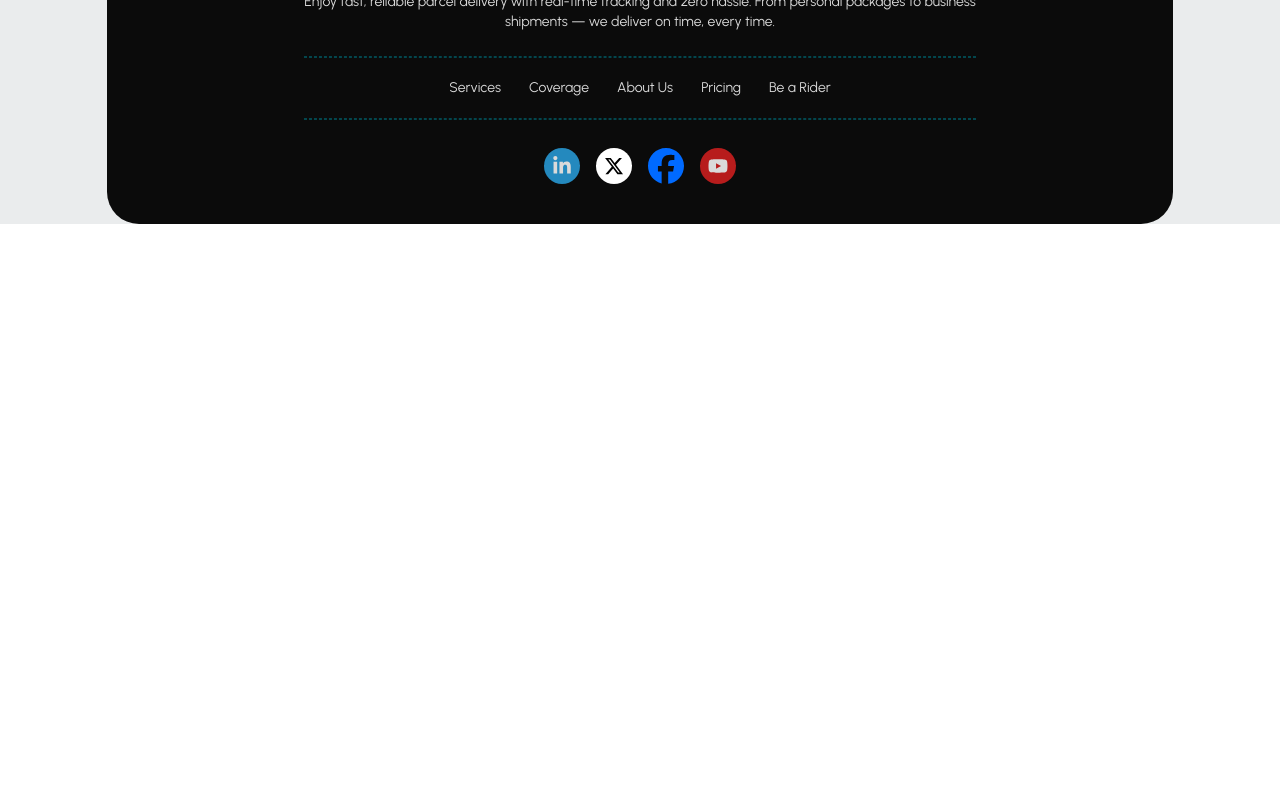
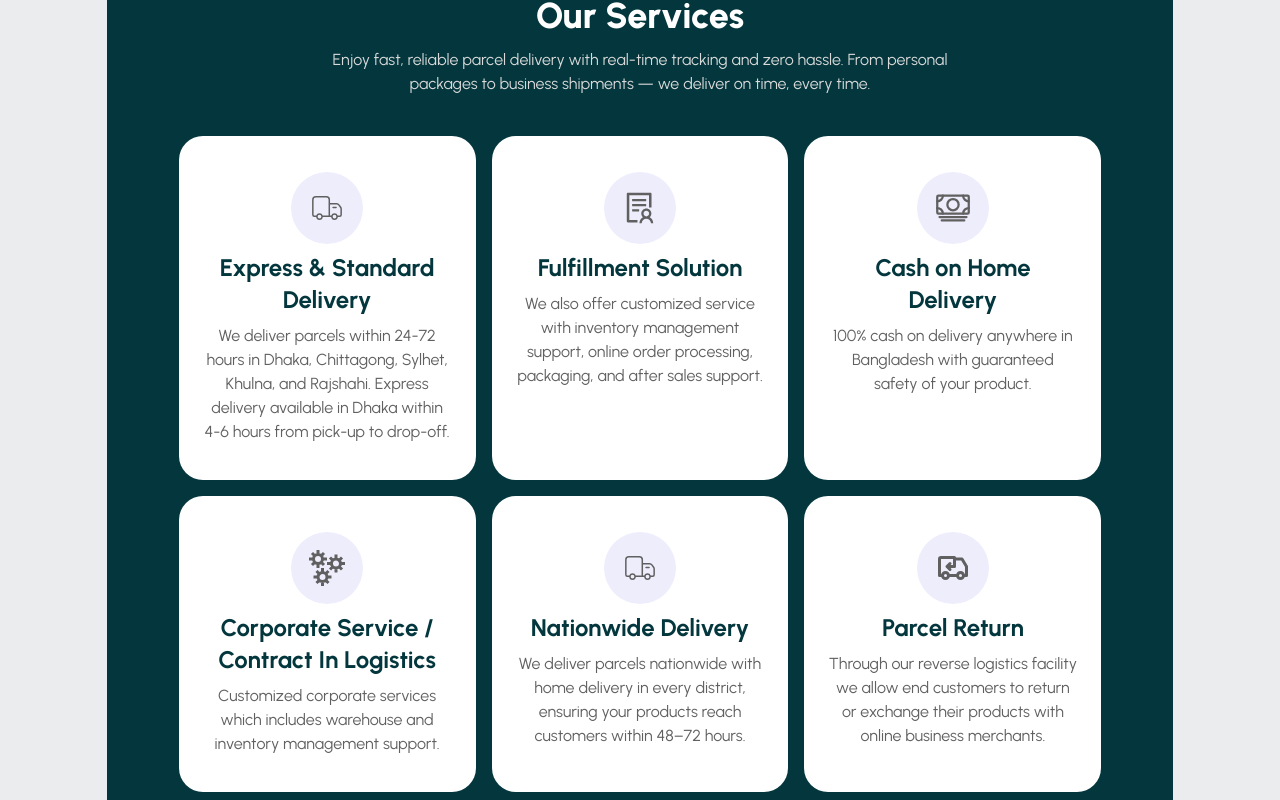
Before and after one commit to Riad-Zz/ShipEx, a React (Vite) app: page / in a window 1280 px wide. Shown: the part 1360-2160 px from the top of the page. Before the commit the page ends 1584 px from the top, so only its background shows below. Built offline with nearby package versions, Linux system fonts and the light colour scheme.

Commit message:
Our Services Section Done

```diff
--- a/src/Pages/Home/Home/Home.jsx
+++ b/src/Pages/Home/Home/Home.jsx
@@ -1,12 +1,14 @@
 import React from 'react';
 import Banner from '../Banner/Banner';
 import Works from '../Works/Works';
+import Services from '../Services/Services';
 
 const Home = () => {
     return (
         <div>
             <Banner></Banner>
             <Works></Works>
+            <Services></Services>
         </div>
     );
 };
--- /dev/null
+++ b/src/Pages/Home/Services/Services.jsx
@@ -0,0 +1,80 @@
+import React from 'react';
+import { CiDeliveryTruck } from "react-icons/ci";
+import { AiOutlineSolution } from "react-icons/ai";
+import { IoCashOutline } from "react-icons/io5";
+import { GrServices } from "react-icons/gr";
+import { TbTruckReturn } from "react-icons/tb";
+
+const Services = () => {
+
+    const icon1 = <div className='bg-[#EEEDFC] rounded-full h-18 w-18 flex justify-center items-center p-2'>
+        <CiDeliveryTruck className='text-4xl'></CiDeliveryTruck>
+    </div>
+
+    const icon2 = <div className='bg-[#EEEDFC] rounded-full h-18 w-18 flex justify-center items-center p-2'>
+        <AiOutlineSolution className='text-4xl'></AiOutlineSolution>
+    </div>
+    const icon3 = <div className='bg-[#EEEDFC] rounded-full h-18 w-18 flex justify-center items-center p-2'>
+        <IoCashOutline className='text-4xl'></IoCashOutline>
+    </div>
+    const icon4 = <div className='bg-[#EEEDFC] rounded-full h-18 w-18 flex justify-center items-center p-2'>
+        <GrServices className='text-4xl'></GrServices>
+    </div>
+    const icon5 = <div className='bg-[#EEEDFC] rounded-full h-18 w-18 flex justify-center items-center p-2'>
+        <TbTruckReturn className='text-4xl'></TbTruckReturn>
+    </div>
+
+    const allService = [
+        {
+            icons: icon1,
+            title: 'Express  & Standard Delivery',
+            description: 'We deliver parcels within 24-72 hours in Dhaka, Chittagong, Sylhet, Khulna, and Rajshahi. Express delivery available in Dhaka within 4-6 hours from pick-up to drop-off.'
+        }
+        ,
+        {
+            icons : icon2 ,
+            title : 'Fulfillment Solution' ,
+            description : 'We also offer customized service with inventory management support, online order processing, packaging, and after sales support.'
+        },
+        {
+            icons :icon3  ,
+            title : 'Cash on Home Delivery',
+            description : '100% cash on delivery anywhere in Bangladesh with guaranteed safety of your product.'
+        },
+        {
+            icons : icon4 ,
+            title : 'Corporate Service / Contract In Logistics' ,
+            description : 'Customized corporate services which includes warehouse and inventory management support.'
+        },
+        {
+            icons : icon1 ,
+            title : 'Nationwide Delivery' ,
+            description : 'We deliver parcels nationwide with home delivery in every district, ensuring your products reach customers within 48–72 hours.'
+        },
+        {
+            icons : icon5 ,
+            title : 'Parcel Return' ,
+            description : 'Through our reverse logistics facility we allow end customers to return or exchange their products with online business merchants.'
+        }
+    ]
+
+    return (
+        <div className='max-w-11/12 md:max-w-10/12 mx-auto bg-[#03373D] my-20 xl:p-18 md:p-7 px-3 py-18 rounded-4xl'>
+            <p className='text-white text-center font-extrabold text-4xl'>Our Services </p>
+            <p className='text-center text-[#DADADA] my-3 max-w-2xl mx-auto'>Enjoy fast, reliable parcel delivery with real-time tracking and zero hassle. From personal packages to business shipments — we deliver on time, every time.</p>
+            <div className='grid grid-cols-1 md:grid-cols-2 xl:grid-cols-3 gap-4 my-10 '>
+                {
+                    allService.map((service, index) => (
+                        <div key={index} className='bg-white rounded-3xl py-9 px-6 hover:bg-primary hover:cursor-pointer transition-all hover:scale-102 duration-150'>
+                            <div className='flex justify-center'>{service.icons}</div>
+                            <p className='text-center text-secondary font-bold text-2xl max-w-sm mx-auto my-2'>{service.title}</p>
+                            <p className='text-center max-w-sm text-[#606060] text-[16px] mx-auto'>{service.description}</p>
+                        </div>
+                    ))
+                }
+            </div>
+        </div>
+    );
+};
+
+export default Services;
--- a/src/Pages/Shared/Footer/Footer.jsx
+++ b/src/Pages/Shared/Footer/Footer.jsx
@@ -18,11 +18,11 @@ const Footer = () => {
     </>
 
     return (
-        <div className='max-w-11/12 lg:max-w-10/12 mx-auto'>
-            <footer className="footer footer-horizontal footer-center bg-[#0B0B0B] text-[#DADADA] p-7 md:p-10 rounded-4xl">
+        <div className=''>
+            <footer className="footer footer-horizontal footer-center bg-[#0B0B0B] text-[#DADADA] p-7 md:p-10 ">
                 <aside>
                     <Logo className=''></Logo>
-                    <p className="md:max-w-2xl mt-3">
+                    <p className="md:max-w-3xl mt-3">
                         Enjoy fast, reliable parcel delivery with real-time tracking and zero hassle. From personal packages to   business shipments — we deliver on time, every time.
                     </p>
                     <hr className='block w-full border border-dashed border-[#03464D] mt-4' />
```
